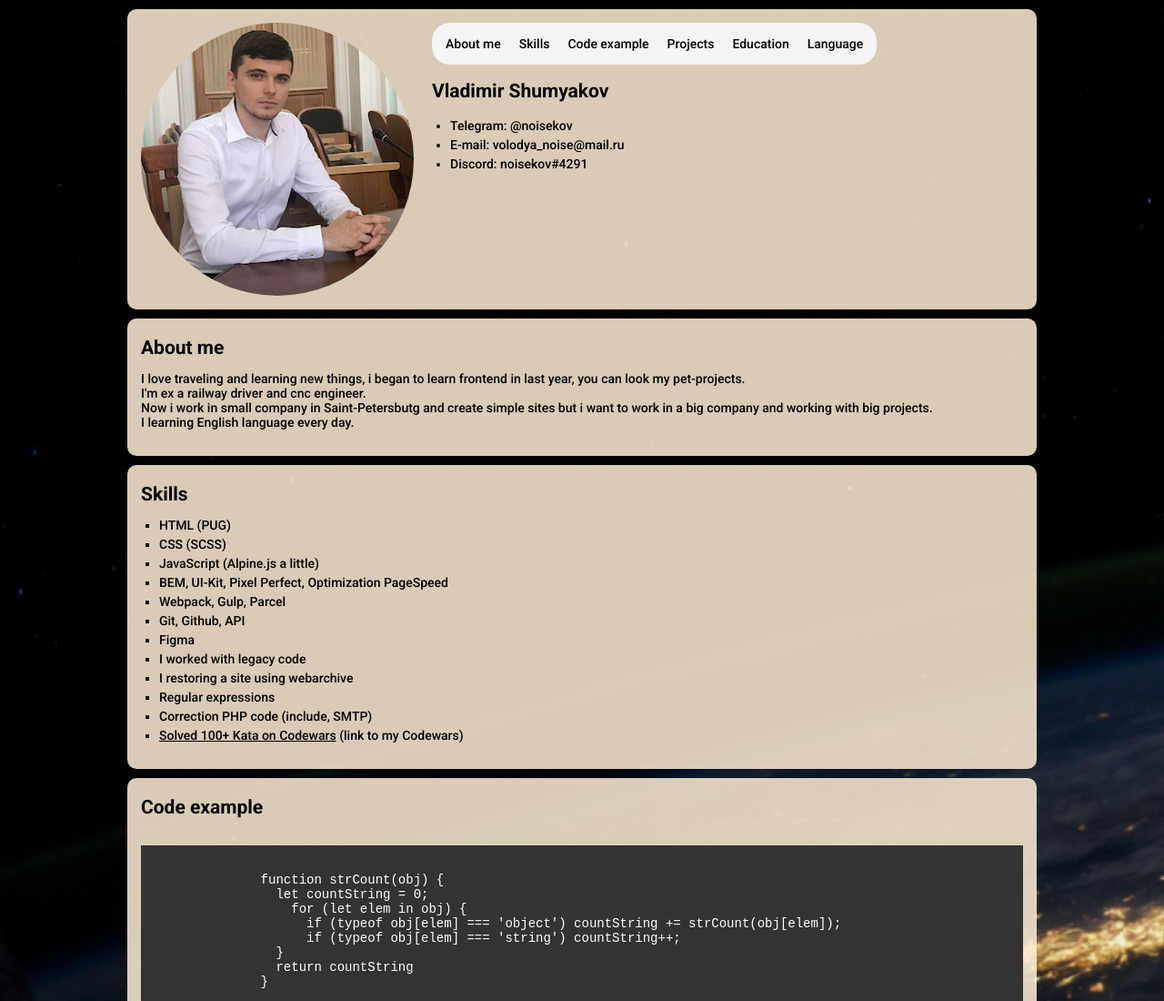
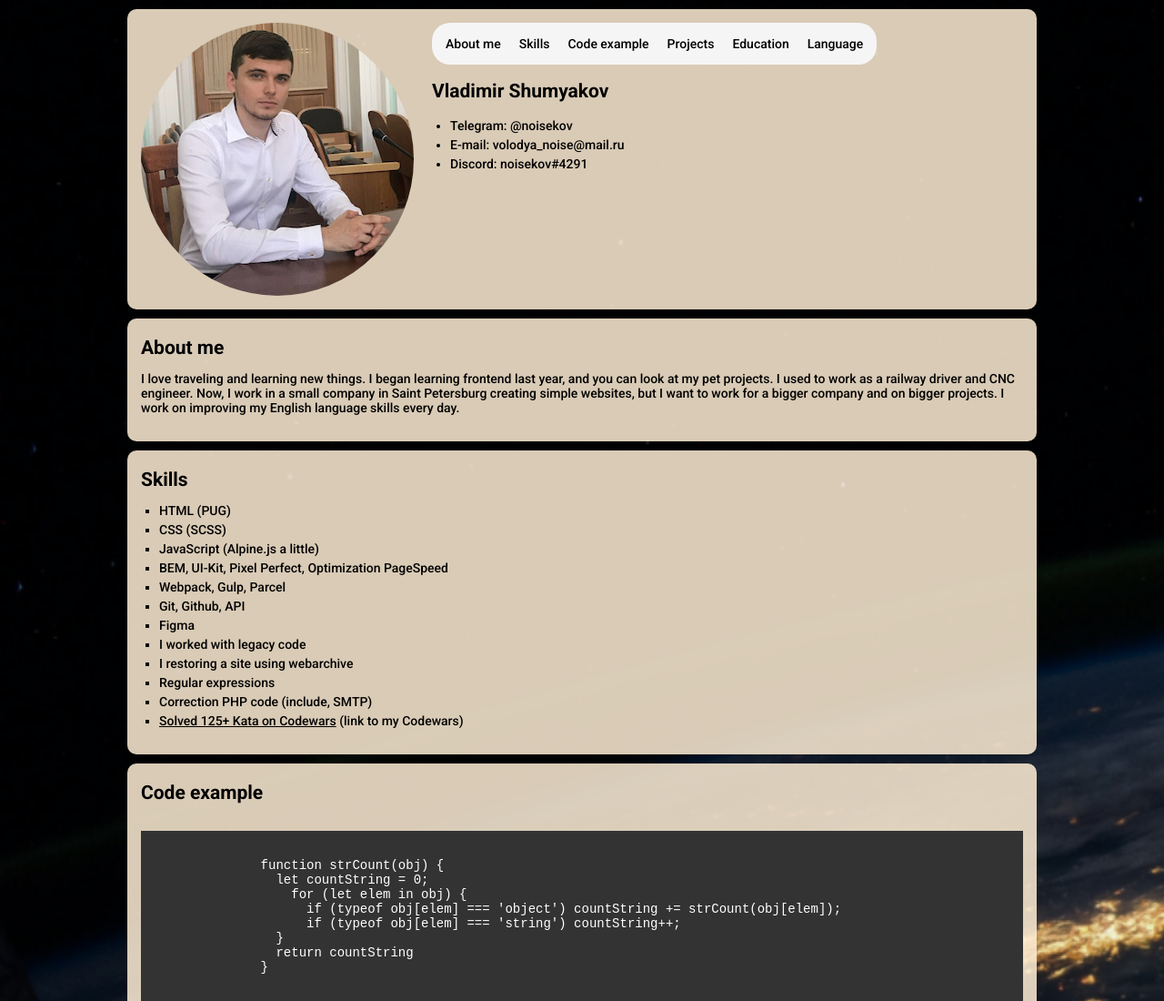
Before and after one commit to noisekov/rsschool-cv, a plain HTML site: page index.html in a window 1280 px wide. Shown: the top 1100 px of the page at 91% size. Drawn offline with Linux system fonts and the light colour scheme.

Commit message:
fix: correct text and correct number codewars kata

```diff
--- a/index.html
+++ b/index.html
@@ -64,9 +64,8 @@
       <div class="container mb10">
         <section class="about-me wrapper" id="about">
           <h2>About me</h2>
-          <p>I love traveling and learning new things, i began to learn frontend in last year, you can look my pet-projects.<br>
-            I'm ex a railway driver and cnc engineer.<br> Now i work in small company in Saint-Petersbutg and create simple sites but i want to work in a big company and working with big projects.<br>
-            I learning English language every day.
+          <p>
+            I love traveling and learning new things. I began learning frontend last year, and you can look at my pet projects. I used to work as a railway driver and CNC engineer. Now, I work in a small company in Saint Petersburg creating simple websites, but I want to work for a bigger company and on bigger projects. I work on improving my English language skills every day.
           </p>
         </section>
       </div>
@@ -85,7 +84,7 @@
             <li class="skills__item">I restoring a site using webarchive</li>
             <li class="skills__item">Regular expressions</li>
             <li class="skills__item">Correction PHP code (include, SMTP)</li>
-            <li class="skills__item"><a href="https://www.codewars.com/users/rsschool_5182f781070635bd">Solved 100+ Kata on Codewars</a> (link to my Codewars)</li>
+            <li class="skills__item"><a href="https://www.codewars.com/users/rsschool_5182f781070635bd">Solved 125+ Kata on Codewars</a> (link to my Codewars)</li>
           </ul>
         </section>
       </div>
```
